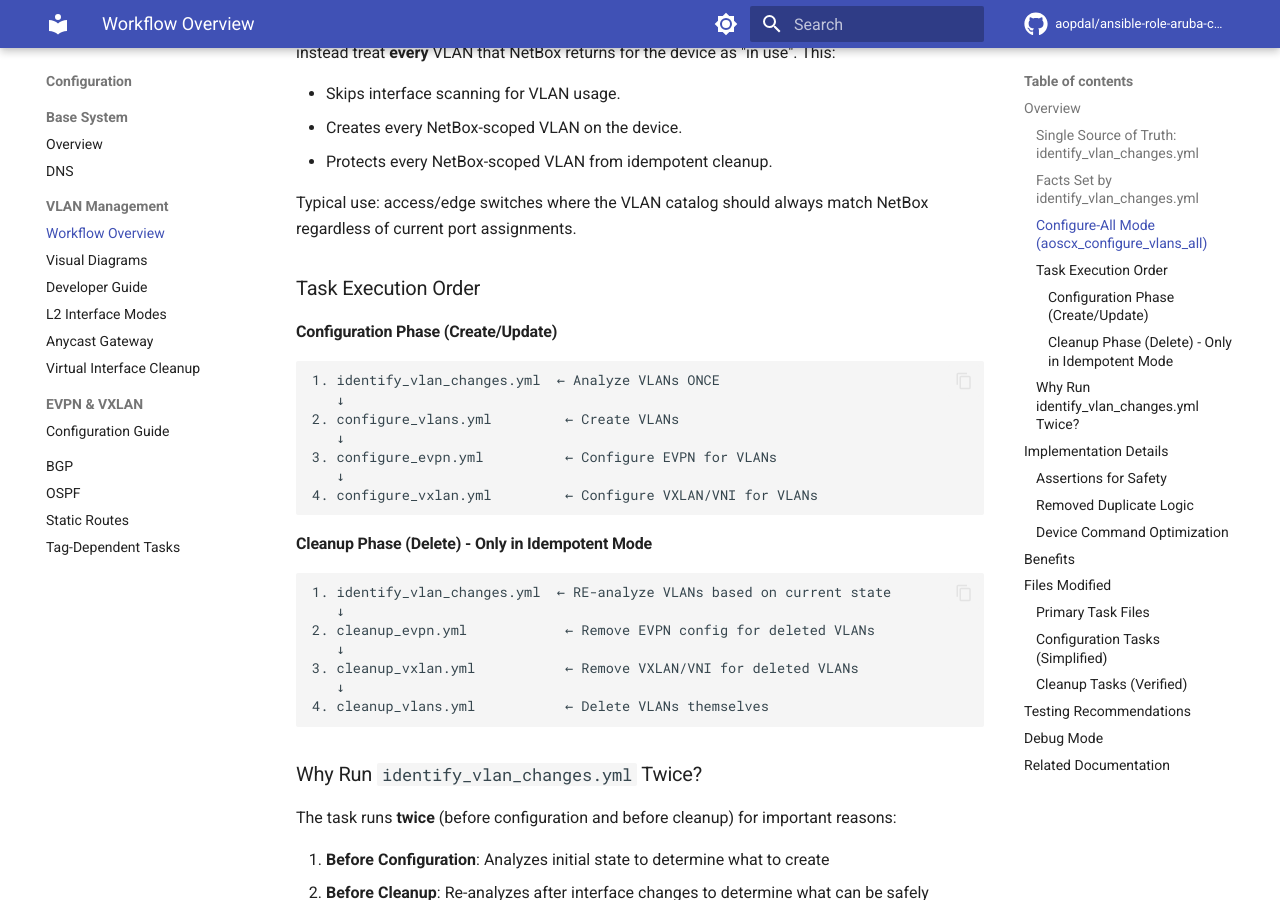
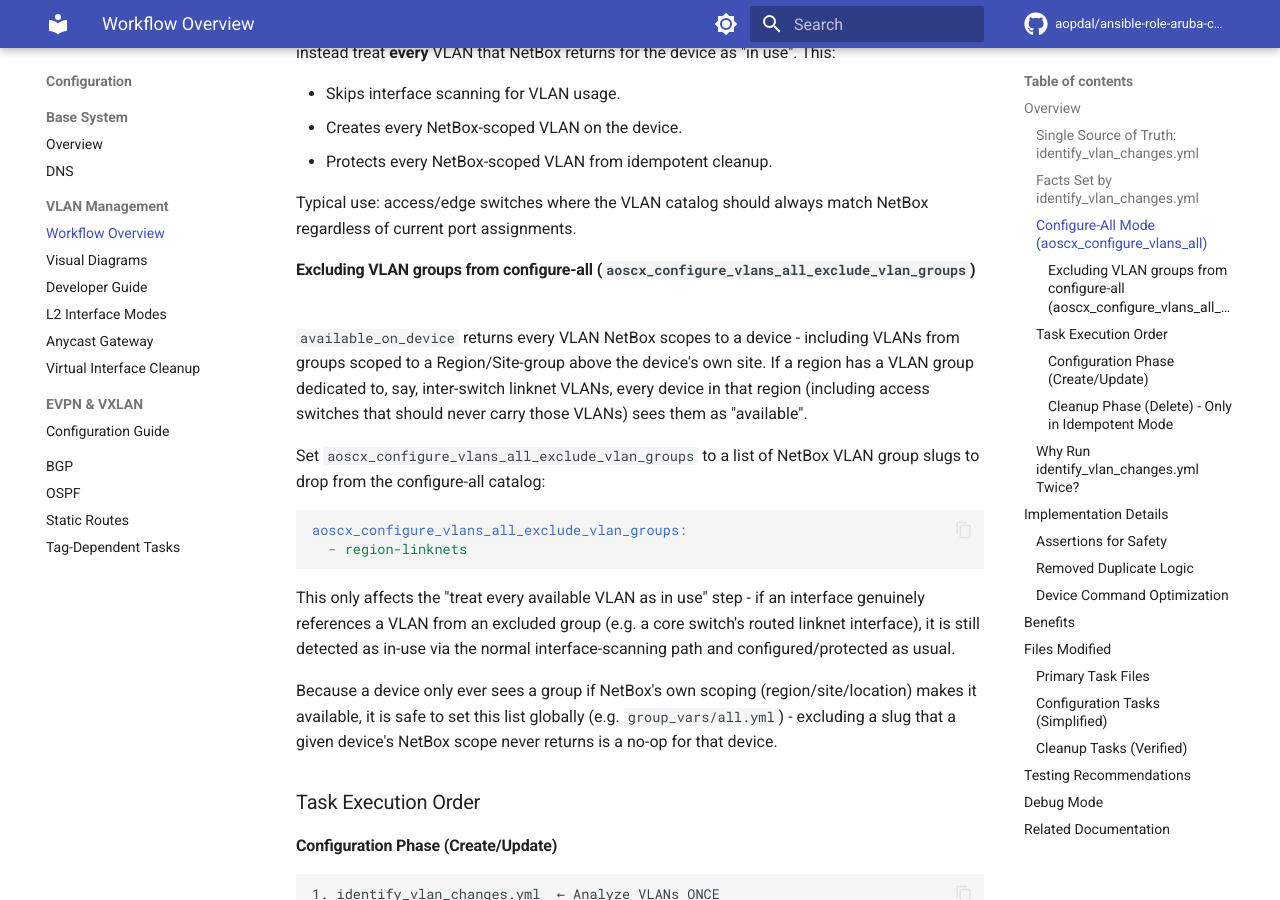
Before and after one commit to aopdal/ansible-role-aruba-cx-switch, an MkDocs documentation site: the page built from docs/VLAN_CHANGE_IDENTIFICATION_WORKFLOW.md, in a window 1280 px wide and 900 px high, scrolled down 987 px. Built offline with MkDocs 1.6.1 and Material for MkDocs 9.7.7, drawn with Linux system fonts in a browser that asks for light colours; comment, search, counter and statistics services are not loaded.

Commit message:
fix: add exclude vlan group from config

````diff
--- a/README.md
+++ b/README.md
@@ -351,6 +351,11 @@ aoscx_cleanup_virtual_interfaces: true
 # they are currently used by an interface or port-access role.
 # Useful for access/edge switches.
 aoscx_configure_vlans_all: false
+
+# NetBox VLAN group slugs to exclude from the aoscx_configure_vlans_all
+# catalog (e.g. a region-scoped linknet VLAN group that shouldn't be
+# configured on access switches). See docs/VLAN_CHANGE_IDENTIFICATION_WORKFLOW.md
+aoscx_configure_vlans_all_exclude_vlan_groups: []
 
 # Save configuration after changes
 aoscx_save_config: true
--- a/docs/VLAN_CHANGE_IDENTIFICATION_WORKFLOW.md
+++ b/docs/VLAN_CHANGE_IDENTIFICATION_WORKFLOW.md
@@ -34,6 +34,32 @@ NetBox returns for the device as "in use". This:
 
 Typical use: access/edge switches where the VLAN catalog should always
 match NetBox regardless of current port assignments.
+
+#### Excluding VLAN groups from configure-all (`aoscx_configure_vlans_all_exclude_vlan_groups`)
+
+`available_on_device` returns every VLAN NetBox scopes to a device -
+including VLANs from groups scoped to a Region/Site-group above the
+device's own site. If a region has a VLAN group dedicated to, say,
+inter-switch linknet VLANs, every device in that region (including access
+switches that should never carry those VLANs) sees them as "available".
+
+Set `aoscx_configure_vlans_all_exclude_vlan_groups` to a list of NetBox
+VLAN group slugs to drop from the configure-all catalog:
+
+```yaml
+aoscx_configure_vlans_all_exclude_vlan_groups:
+  - region-linknets
+```
+
+This only affects the "treat every available VLAN as in use" step - if an
+interface genuinely references a VLAN from an excluded group (e.g. a core
+switch's routed linknet interface), it is still detected as in-use via the
+normal interface-scanning path and configured/protected as usual.
+
+Because a device only ever sees a group if NetBox's own scoping
+(region/site/location) makes it available, it is safe to set this list
+globally (e.g. `group_vars/all.yml`) - excluding a slug that a given
+device's NetBox scope never returns is a no-op for that device.
 
 ### Task Execution Order
 
--- a/docs/index.md
+++ b/docs/index.md
@@ -351,6 +351,11 @@ aoscx_cleanup_virtual_interfaces: true
 # they are currently used by an interface or port-access role.
 # Useful for access/edge switches.
 aoscx_configure_vlans_all: false
+
+# NetBox VLAN group slugs to exclude from the aoscx_configure_vlans_all
+# catalog (e.g. a region-scoped linknet VLAN group that shouldn't be
+# configured on access switches). See docs/VLAN_CHANGE_IDENTIFICATION_WORKFLOW.md
+aoscx_configure_vlans_all_exclude_vlan_groups: []
 
 # Save configuration after changes
 aoscx_save_config: true
````
Also changed, not shown: docs/TEMPLATE_CONFIGURATION.md (+7 -0 lines), 6 other files.
